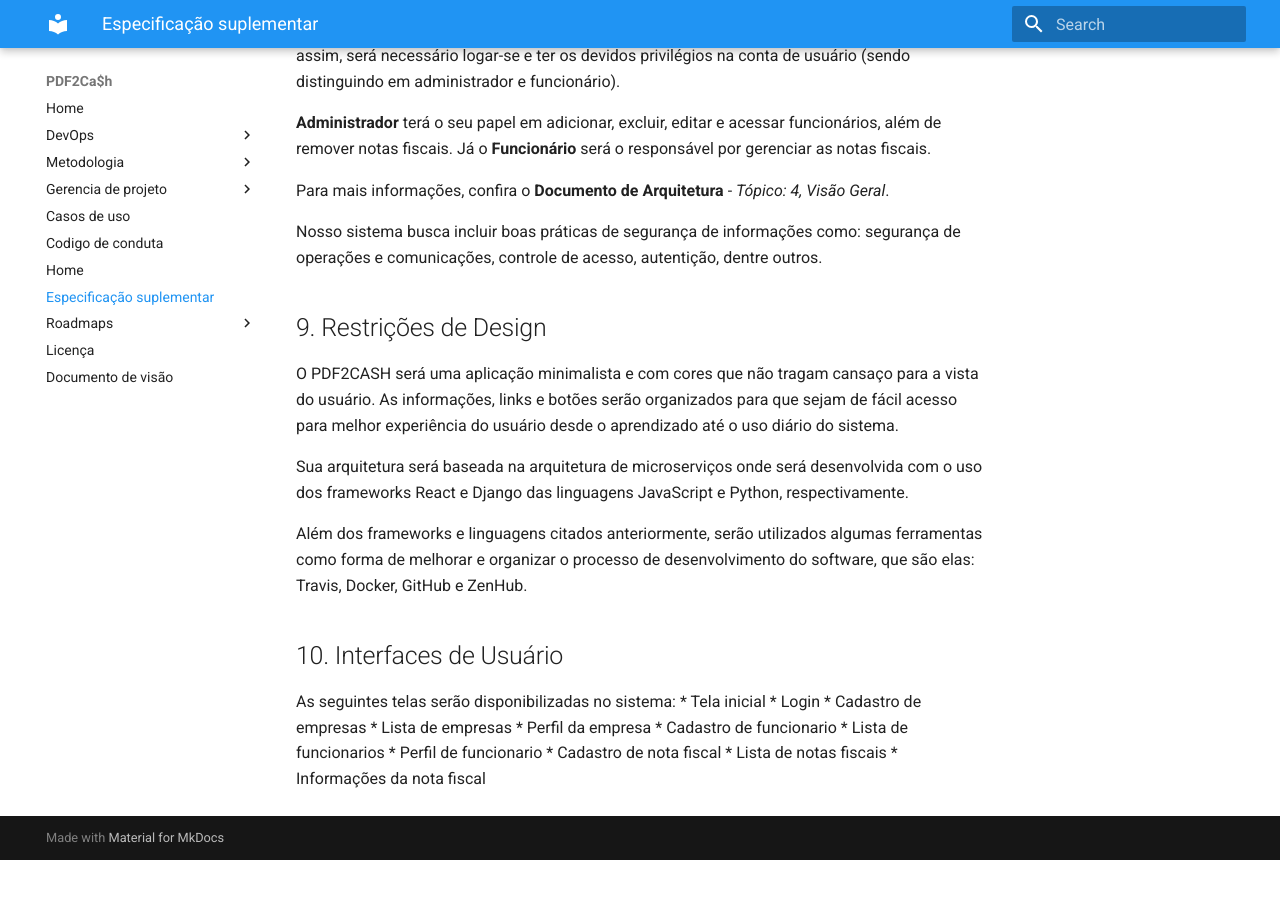
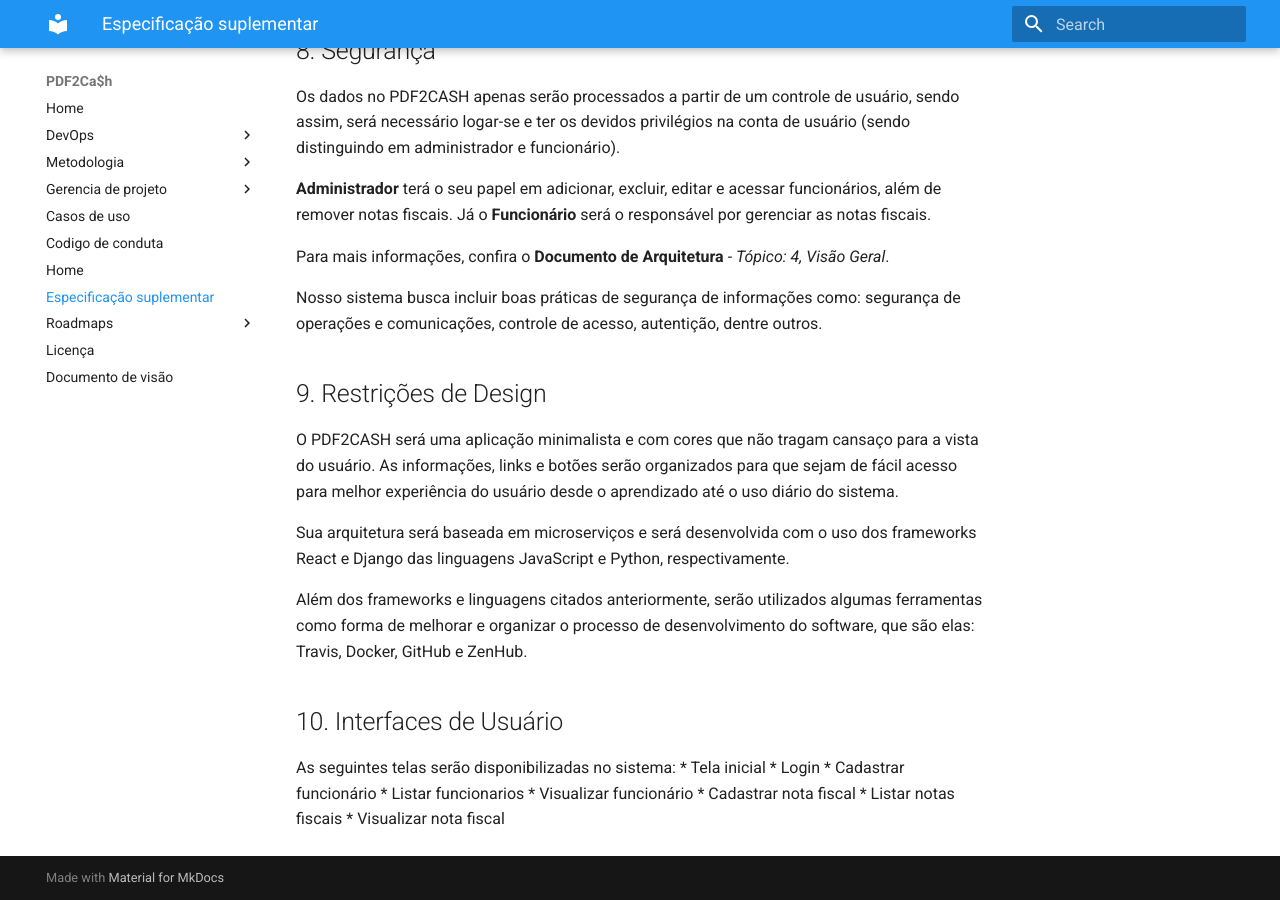
Before and after one commit to fga-eps-mds/2018.2-PDF2CASH, an MkDocs documentation site: the page built from docs/documento-de-especificacao-suplementar.md, in a window 1280 px wide and 900 px high, scrolled down 4290 px. Built offline with MkDocs 1.6.1 and Material for MkDocs 9.7.7, drawn with Linux system fonts in a browser that asks for light colours; before the commit the page ends 5150 px from its top, so only the background shows below that; some of the changed text lies outside the part shown.

```diff
--- a/docs/documento-de-especificacao-suplementar.md
+++ b/docs/documento-de-especificacao-suplementar.md
@@ -110,7 +111,7 @@ Nosso sistema busca incluir boas práticas de segurança de informações como:
 ## 9. Restrições de Design
 O PDF2CASH será uma aplicação minimalista e com cores que não tragam cansaço para a vista do usuário. As informações, links e botões serão organizados para que sejam de fácil acesso para melhor experiência do usuário desde o aprendizado até o uso diário do sistema.
 
-Sua arquitetura será baseada na arquitetura de microserviços onde será desenvolvida com o uso dos frameworks React e Django das linguagens JavaScript e Python, respectivamente.
+Sua arquitetura será baseada em microserviços e será desenvolvida com o uso dos frameworks React e Django das linguagens JavaScript e Python, respectivamente.
 
 Além dos frameworks e linguagens citados anteriormente, serão utilizados algumas ferramentas como forma de melhorar e organizar o processo de desenvolvimento do software, que são elas: Travis, Docker, GitHub e ZenHub.
 
@@ -118,12 +119,9 @@ Além dos frameworks e linguagens citados anteriormente, serão utilizados algum
 As seguintes telas serão disponibilizadas no sistema:
 * Tela inicial
 * Login
-* Cadastro de empresas
-* Lista de empresas
-* Perfil da empresa
-* Cadastro de funcionario
-* Lista de funcionarios
-* Perfil de funcionario
-* Cadastro de nota fiscal
-* Lista de notas fiscais
-* Informações da nota fiscal
+* Cadastrar funcionário
+* Listar funcionarios
+* Visualizar funcionário
+* Cadastrar nota fiscal
+* Listar notas fiscais
+* Visualizar nota fiscal
```
Also changed, not shown: other parts of docs/documento-de-especificacao-suplementar.md (+4 -3 lines).
